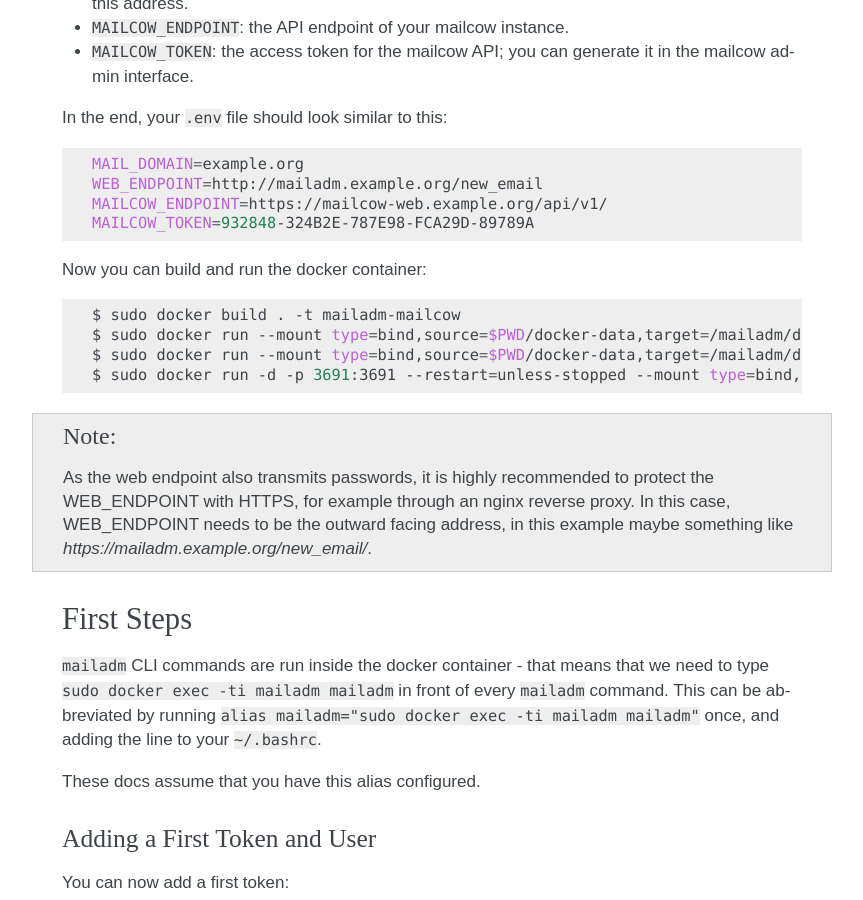
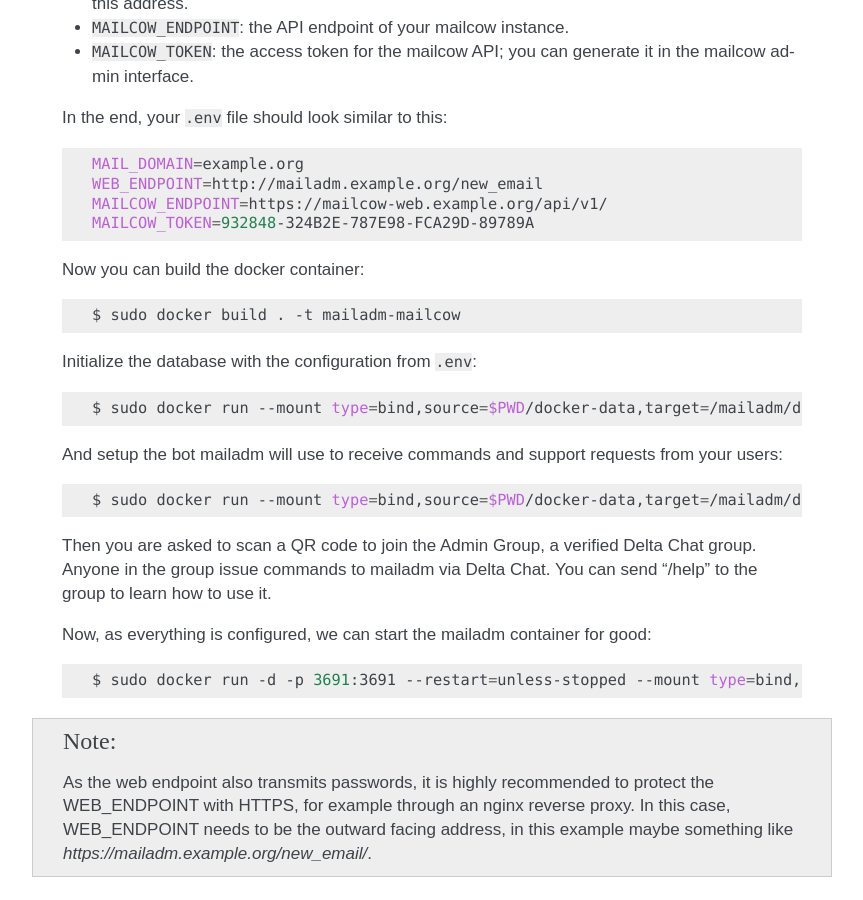
Before and after one commit to deltachat/mailadm, a Sphinx documentation site: the page built from doc/index.rst, in a window 1280 px wide and 900 px high, scrolled down 813 px. Shown: the whole window, without its empty margins (318-1181 px from the left). Built offline with Sphinx 7.4.7, drawn with Linux system fonts in a browser that asks for light colours.

Commit message:
explain different setup steps

```diff
--- a/doc/index.rst
+++ b/doc/index.rst
@@ -52,13 +52,33 @@
     MAILCOW_ENDPOINT=https://mailcow-web.example.org/api/v1/
     MAILCOW_TOKEN=932848-324B2E-787E98-FCA29D-89789A
 
-Now you can build and run the docker container:
+Now you can build the docker container:
 
 .. code:: bash
 
     $ sudo docker build . -t mailadm-mailcow
+
+Initialize the database with the configuration from ``.env``:
+
+.. code:: bash
+
     $ sudo docker run --mount type=bind,source=$PWD/docker-data,target=/mailadm/docker-data --env-file .env --rm mailadm-mailcow mailadm init
+
+And setup the bot mailadm will use to receive commands and support requests
+from your users:
+
+.. code:: bash
+
     $ sudo docker run --mount type=bind,source=$PWD/docker-data,target=/mailadm/docker-data mailadm-mailcow mailadm setup-bot
+
+Then you are asked to scan a QR code to join the Admin Group, a verified Delta
+Chat group. Anyone in the group issue commands to mailadm via Delta Chat. You
+can send "/help" to the group to learn how to use it.
+
+Now, as everything is configured, we can start the mailadm container for good:
+
+.. code:: bash
+
     $ sudo docker run -d -p 3691:3691 --restart=unless-stopped --mount type=bind,source=$PWD/docker-data,target=/mailadm/docker-data --name mailadm mailadm-mailcow gunicorn -b :3691 -w 1 mailadm.app:app
 
 .. note::
```
